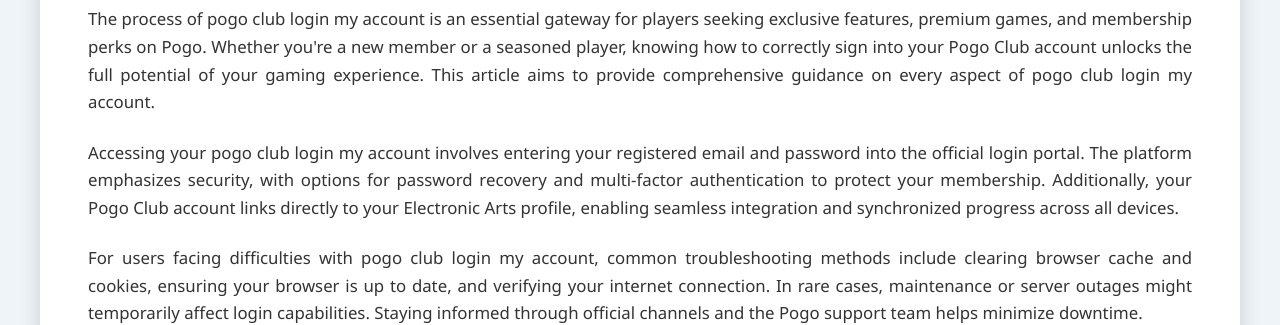
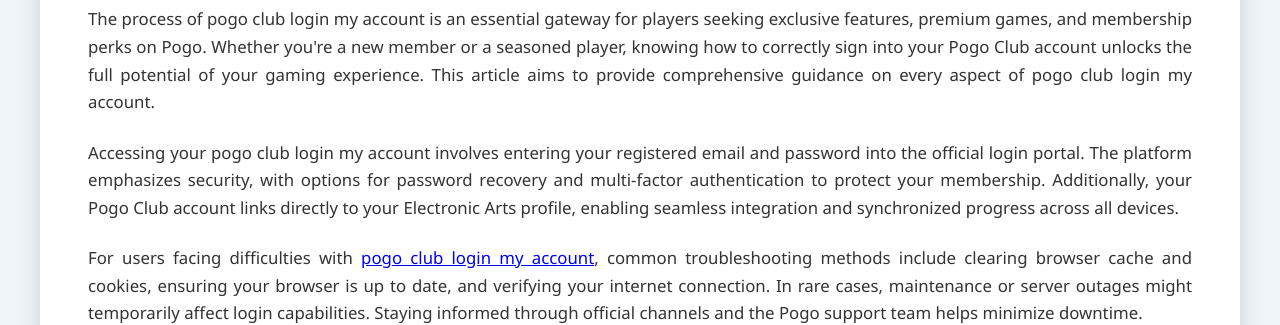
Before and after one commit to pogogames02/pogoclubloginmyaccount, a plain HTML site: page index.html in a window 1280 px wide. Shown: the part 630-955 px from the top of the page. Drawn offline with Linux system fonts and the light colour scheme.

Commit message:
Update index.html

```diff
--- a/index.html
+++ b/index.html
@@ -242,7 +242,7 @@
   </p>
 
   <p>
-    For users facing difficulties with pogo club login my account, common troubleshooting methods include clearing browser cache and cookies, ensuring your browser is up to date, and verifying your internet connection. In rare cases, maintenance or server outages might temporarily affect login capabilities. Staying informed through official channels and the Pogo support team helps minimize downtime.
+    For users facing difficulties with <a href="https://pogoclubloginmyaccount.pages.dev/">pogo club login my account</a>, common troubleshooting methods include clearing browser cache and cookies, ensuring your browser is up to date, and verifying your internet connection. In rare cases, maintenance or server outages might temporarily affect login capabilities. Staying informed through official channels and the Pogo support team helps minimize downtime.
   </p>
 
   <p>
```
